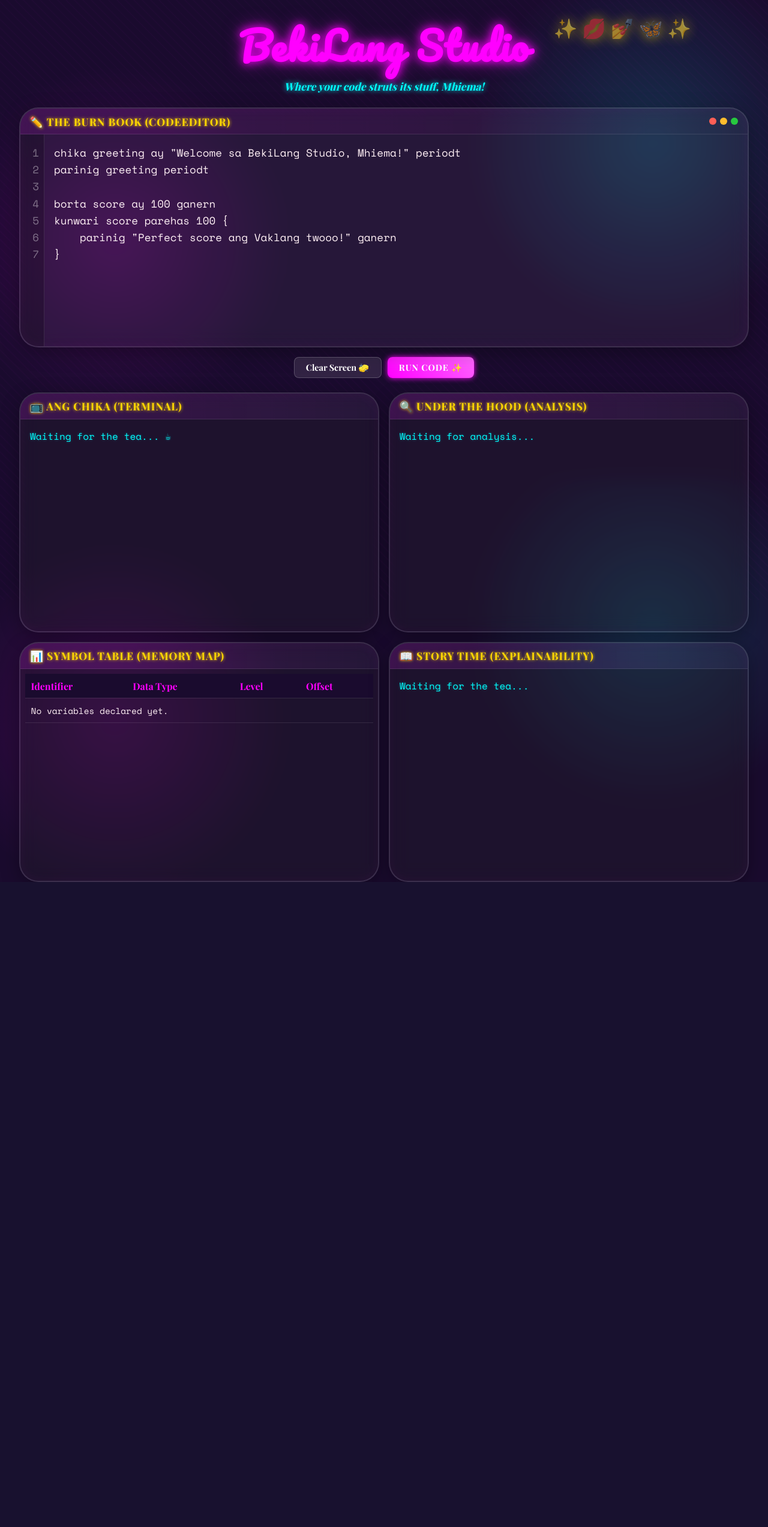
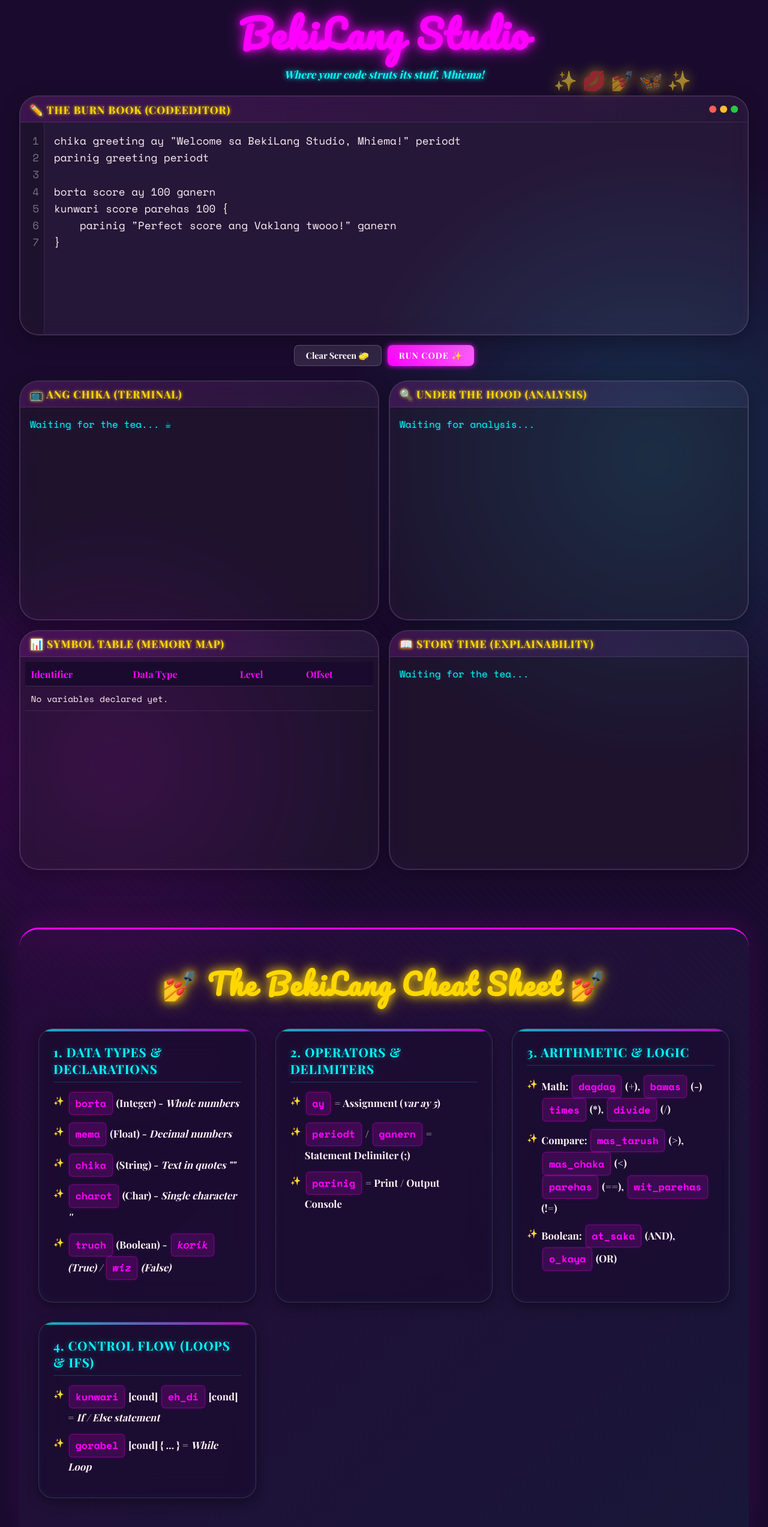
Before and after one commit to Emyol/BekiLang, a Flask app: page / in a window 1280 px wide; the page is wider, and only the part inside the window is pictured. Shown: that part at 60% size. Before the commit the page ends 1470 px from the top of that part, so only its background shows below. Run offline with Flask 3, Linux system fonts and the light colour scheme; some web fonts are replaced.

Commit message:
Added Cheat Sheet at the bottom

```diff
--- a/static/style.css
+++ b/static/style.css
@@ -49,7 +49,7 @@
 
 .app-container {
     width: 95%; max-width: 1400px;
-    height: 95vh;
+    min-height: 95vh;
     display: flex; flex-direction: column;
     gap: 1rem;
     z-index: 10;
@@ -258,4 +258,103 @@
     }
     .panel { min-height: 300px; }
     .editor-panel { min-height: 500px; }
+    .cheat-grid { grid-template-columns: 1fr; }
 }
+
+/* --- CHEAT SHEET SECTION (Y2K ZINE AESTHETIC) --- */
+.cheat-sheet-section {
+    margin-top: 3rem;
+    padding: 3rem 2rem;
+    background: linear-gradient(135deg, rgba(255, 0, 255, 0.05), rgba(0, 255, 255, 0.05));
+    border-top: 3px solid var(--neon-magenta);
+    border-radius: var(--border-radius) var(--border-radius) 0 0;
+    position: relative;
+    box-shadow: 0 -10px 40px rgba(255, 0, 255, 0.1);
+}
+
+.cheat-title {
+    font-family: var(--font-heading);
+    color: var(--glitter-gold);
+    text-align: center;
+    font-size: 3rem;
+    margin-bottom: 2rem;
+    text-shadow: 0 0 15px var(--glitter-gold), 0 0 30px rgba(255, 215, 0, 0.5);
+    letter-spacing: 2px;
+}
+
+.cheat-grid {
+    display: grid;
+    grid-template-columns: repeat(auto-fit, minmax(280px, 1fr));
+    gap: 2rem;
+}
+
+.cheat-card {
+    background: rgba(26, 11, 46, 0.6);
+    backdrop-filter: blur(20px); -webkit-backdrop-filter: blur(20px);
+    border: 1px solid rgba(255, 255, 255, 0.15);
+    border-radius: 1.5rem;
+    padding: 1.5rem;
+    box-shadow: 0 5px 20px rgba(0, 0, 0, 0.4), inset 0 0 15px rgba(0, 255, 255, 0.05);
+    transition: transform 0.4s cubic-bezier(0.175, 0.885, 0.32, 1.275), box-shadow 0.4s ease;
+    position: relative;
+    overflow: hidden;
+}
+
+.cheat-card::before {
+    content: '';
+    position: absolute; top: 0; left: 0; right: 0; height: 4px;
+    background: linear-gradient(90deg, var(--neon-cyan), var(--neon-magenta));
+    opacity: 0.7;
+}
+
+.cheat-card:hover {
+    transform: translateY(-10px) scale(1.02);
+    box-shadow: 0 15px 35px rgba(255, 0, 255, 0.2), inset 0 0 20px rgba(0, 255, 255, 0.1);
+    border-color: rgba(255, 255, 255, 0.3);
+}
+
+.cheat-card h3 {
+    font-family: var(--font-subheading);
+    color: var(--neon-cyan);
+    font-size: 1.3rem;
+    margin-bottom: 1rem;
+    border-bottom: 1px solid rgba(0, 255, 255, 0.2);
+    padding-bottom: 0.5rem;
+    text-transform: uppercase;
+    letter-spacing: 1px;
+    text-shadow: 0 0 8px rgba(0, 255, 255, 0.4);
+}
+
+.cheat-card ul {
+    list-style: none;
+    font-family: var(--font-subheading);
+    font-size: 1.05rem;
+    line-height: 1.8;
+    color: var(--text-primary);
+}
+
+.cheat-card li {
+    margin-bottom: 0.8rem;
+    position: relative;
+    padding-left: 1.5rem;
+}
+
+.cheat-card li::before {
+    content: '✨';
+    position: absolute;
+    left: 0; top: 2px;
+    font-size: 0.9rem;
+}
+
+.keyword {
+    font-family: var(--font-code);
+    color: var(--neon-magenta);
+    background: rgba(255, 0, 255, 0.15);
+    padding: 0.2rem 0.6rem;
+    border-radius: 6px;
+    font-weight: bold;
+    border: 1px solid rgba(255, 0, 255, 0.3);
+    display: inline-block;
+    box-shadow: 0 0 5px rgba(255, 0, 255, 0.2);
+    margin: 0 2px;
+}
--- a/templates/index.html
+++ b/templates/index.html
@@ -83,8 +83,53 @@
                     </div>
                     <div id="storyOutput" class="console-output">Waiting for the tea...</div>
                 </div>
+        </main>
+
+        <section class="cheat-sheet-section">
+            <h2 class="cheat-title">💅 The BekiLang Cheat Sheet 💅</h2>
+            <div class="cheat-grid">
+                <!-- Data Types -->
+                <div class="cheat-card">
+                    <h3>1. Data Types & Declarations</h3>
+                    <ul>
+                        <li><span class="keyword">borta</span> (Integer) - <em>Whole numbers</em></li>
+                        <li><span class="keyword">mema</span> (Float) - <em>Decimal numbers</em></li>
+                        <li><span class="keyword">chika</span> (String) - <em>Text in quotes ""</em></li>
+                        <li><span class="keyword">charot</span> (Char) - <em>Single character ''</em></li>
+                        <li><span class="keyword">truch</span> (Boolean) - <em><span class="keyword">korik</span> (True) / <span class="keyword">wiz</span> (False)</em></li>
+                    </ul>
+                </div>
+
+                <!-- Operators -->
+                <div class="cheat-card">
+                    <h3>2. Operators & Delimiters</h3>
+                    <ul>
+                        <li><span class="keyword">ay</span> = Assignment (<em>var ay 5</em>)</li>
+                        <li><span class="keyword">periodt</span> / <span class="keyword">ganern</span> = Statement Delimiter (;)</li>
+                        <li><span class="keyword">parinig</span> = Print / Output Console</li>
+                    </ul>
+                </div>
+
+                <!-- Logic -->
+                <div class="cheat-card">
+                    <h3>3. Arithmetic & Logic</h3>
+                    <ul>
+                        <li>Math: <span class="keyword">dagdag</span> (+), <span class="keyword">bawas</span> (-)<br><span class="keyword">times</span> (*), <span class="keyword">divide</span> (/)</li>
+                        <li>Compare: <span class="keyword">mas_tarush</span> (>), <span class="keyword">mas_chaka</span> (<)<br><span class="keyword">parehas</span> (==), <span class="keyword">wit_parehas</span> (!=)</li>
+                        <li>Boolean: <span class="keyword">at_saka</span> (AND), <span class="keyword">o_kaya</span> (OR)</li>
+                    </ul>
+                </div>
+
+                <!-- Control Flow -->
+                <div class="cheat-card">
+                    <h3>4. Control Flow (Loops & Ifs)</h3>
+                    <ul>
+                        <li><span class="keyword">kunwari</span> [cond] <span class="keyword">eh_di</span> [cond] = <em>If / Else statement</em></li>
+                        <li><span class="keyword">gorabel</span> [cond] { ... } = <em>While Loop</em></li>
+                    </ul>
+                </div>
             </div>
-        </main>
+        </section>
     </div>
 
     <script src="{{ url_for('static', filename='script.js') }}"></script>
```
